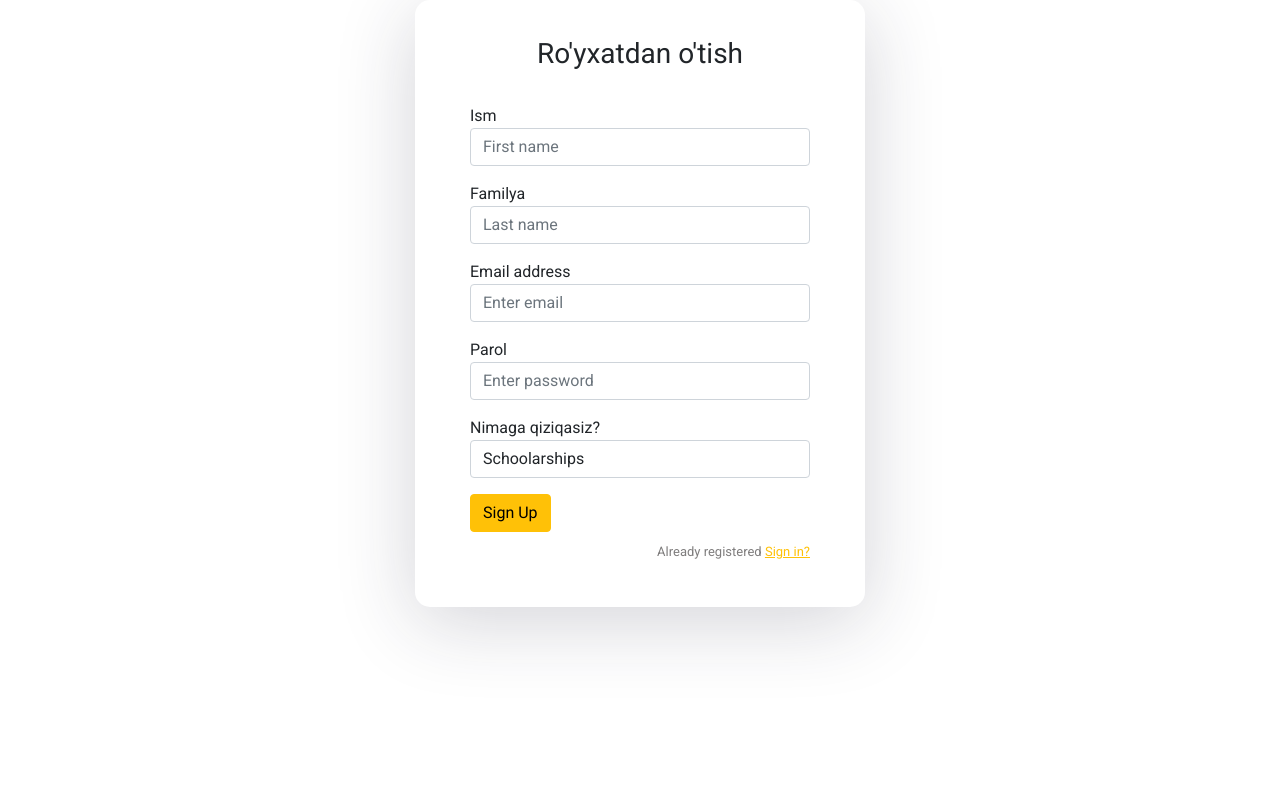
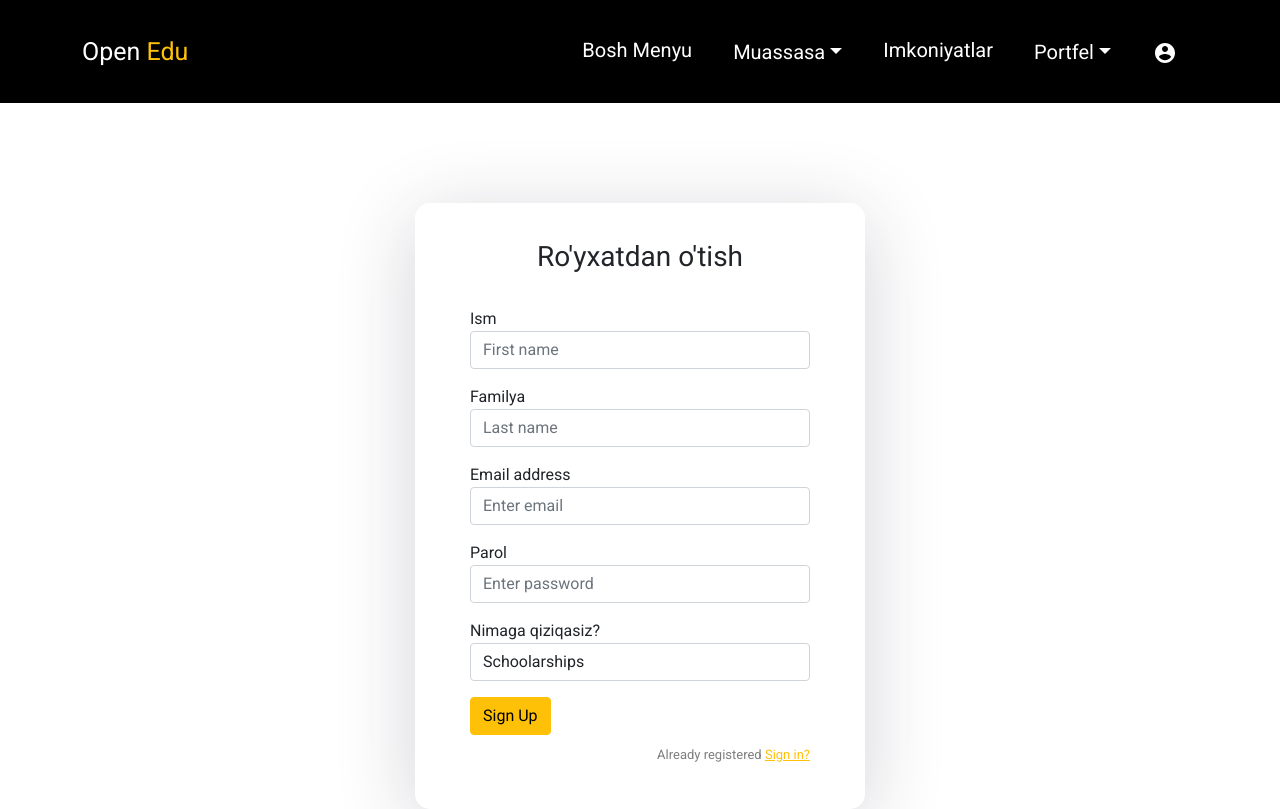
Before and after one commit to emotifs/open-edu, a React (Create React App) app: page /sign-up in a window 1280 px wide. Built offline with nearby package versions, Linux system fonts and the light colour scheme.

Commit message:
added navbar for sign up page

```diff
--- a/src/user/SignUp.js
+++ b/src/user/SignUp.js
@@ -5,6 +5,9 @@ import NavSec from '../home/NavSec';
 function SignUp() {
     return (
         <>
+         <div className="auth-navbar">
+              <NavSec />
+            </div>
         <div className="auth-wrapper">
                <div className="auth-inner">
 
```
